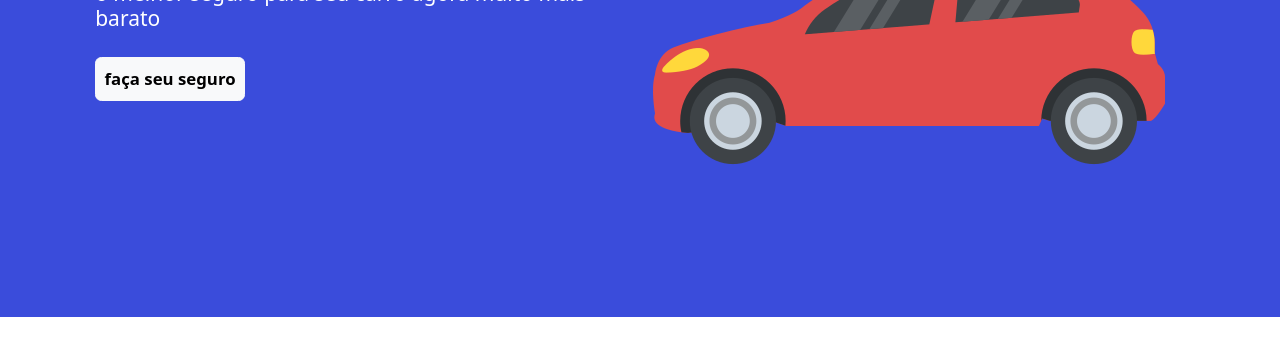
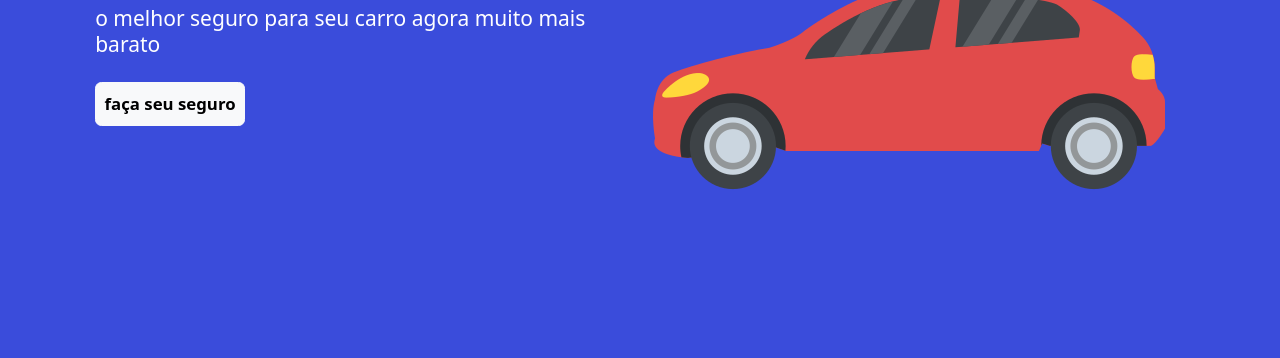
Before and after one commit to PedroL222/Seguro_de_Veiculos, a plain HTML site: page view/index.html in a window 1280 px wide. Shown: the part 296-654 px from the top of the page. Drawn offline with nearby package versions, Linux system fonts and the light colour scheme.

Commit message:
Atualizando padding da section_inicial

```diff
--- a/view/index.html
+++ b/view/index.html
@@ -65,7 +65,7 @@
 
     <main style="height: 2000px;" class="container-fluid p-0 pt-5">
 
-        <section id="section_inicial" class="row container m-auto">
+        <section id="section_inicial" class="row container m-auto pb-4 pt-4">
             <div id="frases_inicial" class="col-lg-6 col-12">
                 <h1 class="text-white mb-4">a proteção do jeito que você sempre quis para o seu carro!</h1>
                 <h5 class="text-white mb-4">o melhor seguro para seu carro agora muito mais barato</h5>
```
